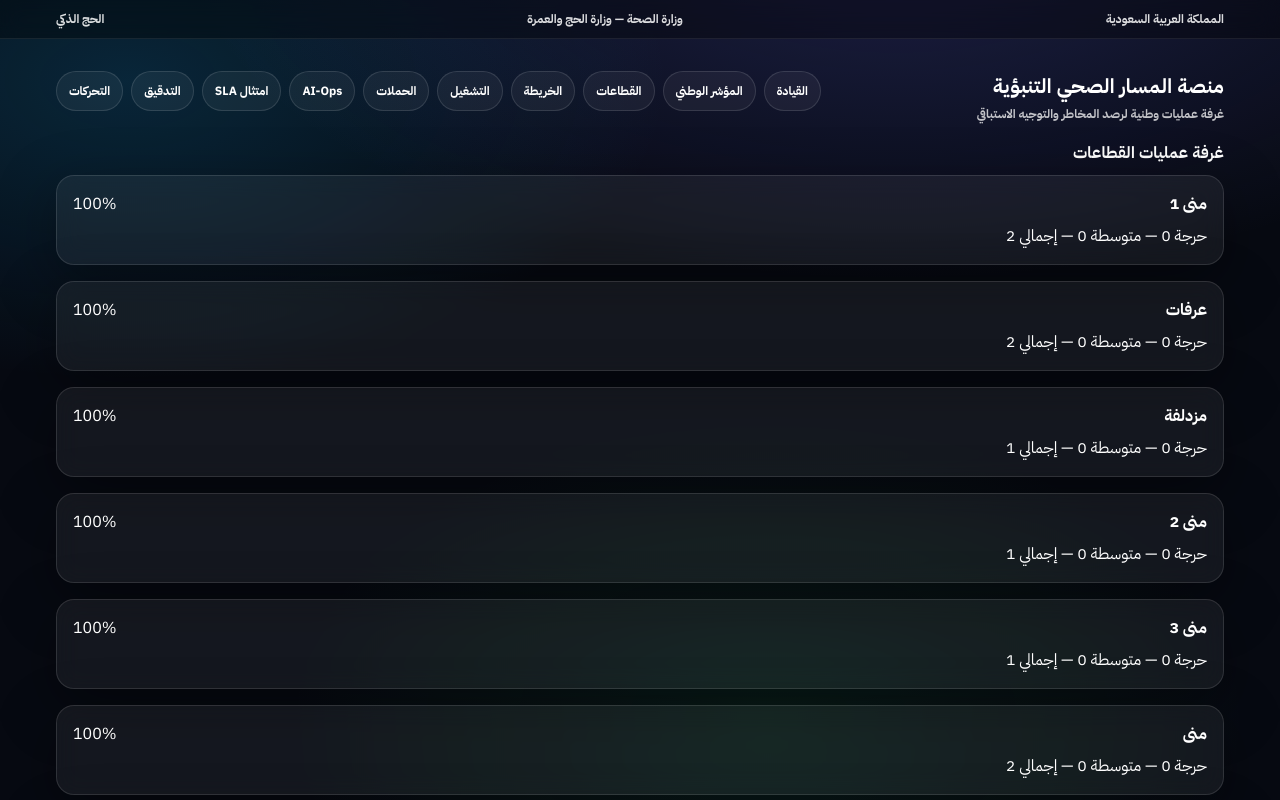
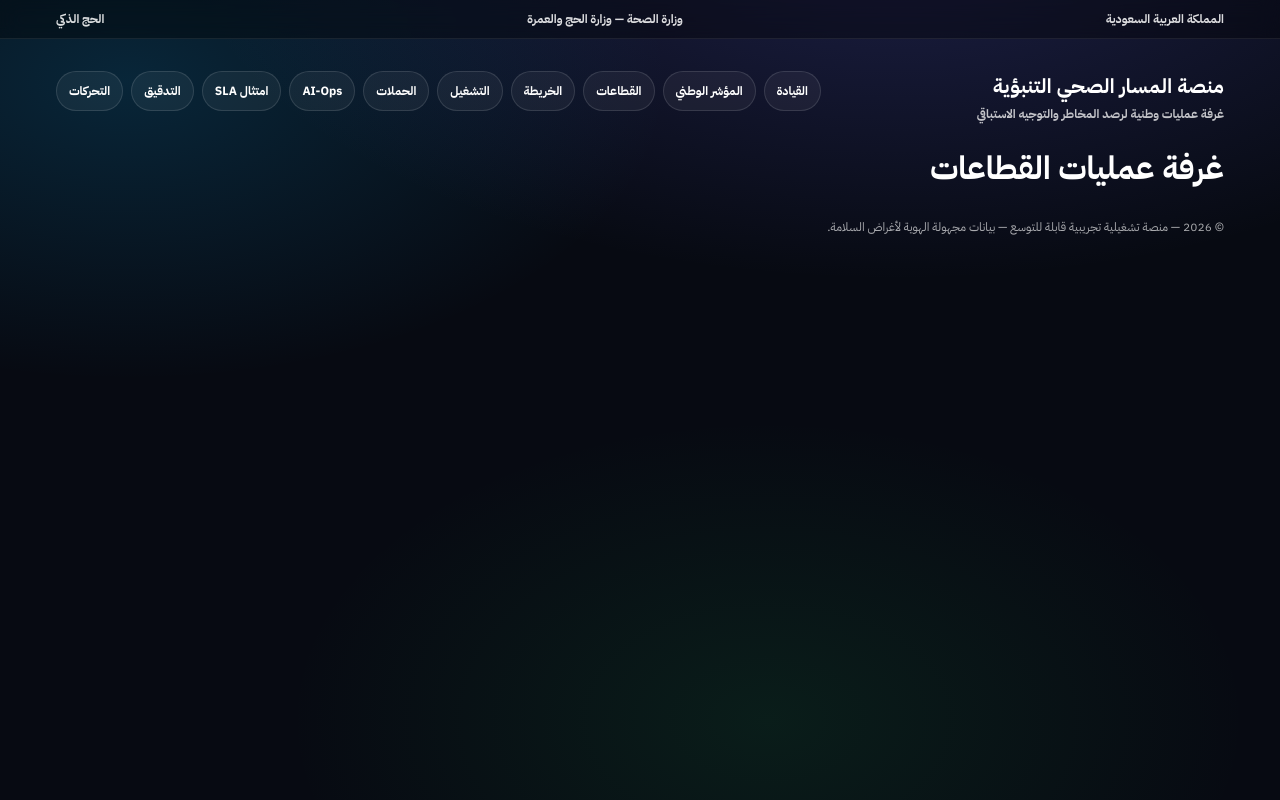
Before and after one commit to jkg9rmd8td-blip/hajj-health-monitoring, a Next.js app: page /sectors in a window 1280 px wide. Shown: the top 800 px of the page. Built offline with nearby package versions, Linux system fonts and the light colour scheme.

Commit message:
Update page.js

```diff
--- a/app/sectors/page.js
+++ b/app/sectors/page.js
@@ -2,81 +2,10 @@
 
 export const dynamic = "force-dynamic"
 
-import { useEffect, useMemo, useState } from "react"
-
-function normalizeRiskArabic(v) {
-  const x = String(v ?? "").trim()
-  if (x.includes("حرج")) return "critical"
-  if (x.includes("متوسط")) return "medium"
-  return "low"
-}
-
-function readinessIndex(total, critical, medium) {
-  if (!total) return 100
-  const c = (critical / total) * 100
-  const m = (medium / total) * 100
-  let score = 100 - Math.round(c * 1.25) - Math.round(m * 0.55)
-  return Math.max(0, Math.min(100, score))
-}
-
 export default function Sectors() {
-
-  const [data, setData] = useState([])
-
-  useEffect(() => {
-    fetch("/api/pilgrims", { cache: "no-store" })
-      .then(r => r.json())
-      .then(rows => setData(Array.isArray(rows) ? rows : []))
-      .catch(() => setData([]))
-  }, [])
-
-  const sectors = useMemo(() => {
-
-    const map = new Map()
-
-    for (const p of data) {
-      const sector = String(p.clinic_location ?? p.location ?? "غير محدد")
-      const risk = normalizeRiskArabic(p.risk_level ?? p.risk)
-
-      const e = map.get(sector) ?? {
-        sector,
-        total: 0,
-        critical: 0,
-        medium: 0,
-        low: 0
-      }
-
-      e.total++
-      e[risk]++
-      map.set(sector, e)
-    }
-
-    return Array.from(map.values())
-      .map(s => ({
-        ...s,
-        readiness: readinessIndex(s.total, s.critical, s.medium)
-      }))
-      .sort((a, b) => a.readiness - b.readiness)
-
-  }, [data])
-
   return (
     <main>
-      <div className="sectionTitle">غرفة عمليات القطاعات</div>
-
-      <div style={{ display: "grid", gap: 16 }}>
-        {sectors.map((s, i) => (
-          <div key={i} className="card">
-            <div style={{ display: "flex", justifyContent: "space-between" }}>
-              <div style={{ fontWeight: 900 }}>{s.sector}</div>
-              <div>{s.readiness}%</div>
-            </div>
-            <div style={{ marginTop: 8 }}>
-              حرجة {s.critical} — متوسطة {s.medium} — إجمالي {s.total}
-            </div>
-          </div>
-        ))}
-      </div>
+      <h1>غرفة عمليات القطاعات</h1>
     </main>
   )
 }
```
